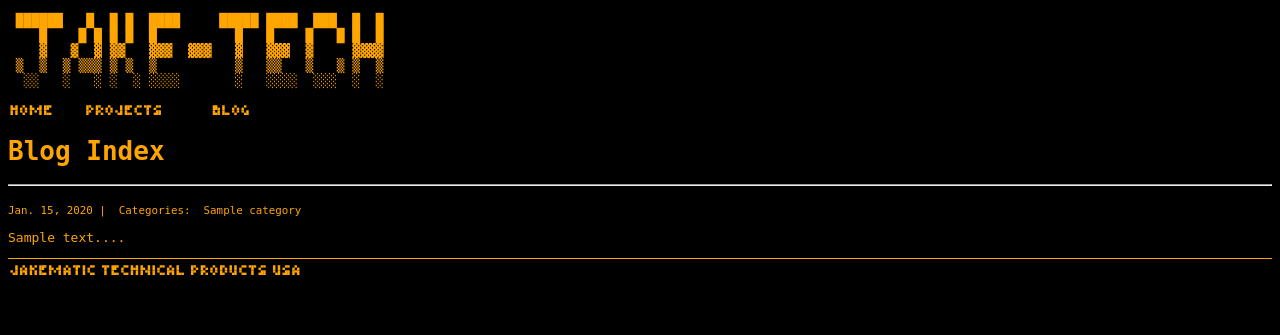
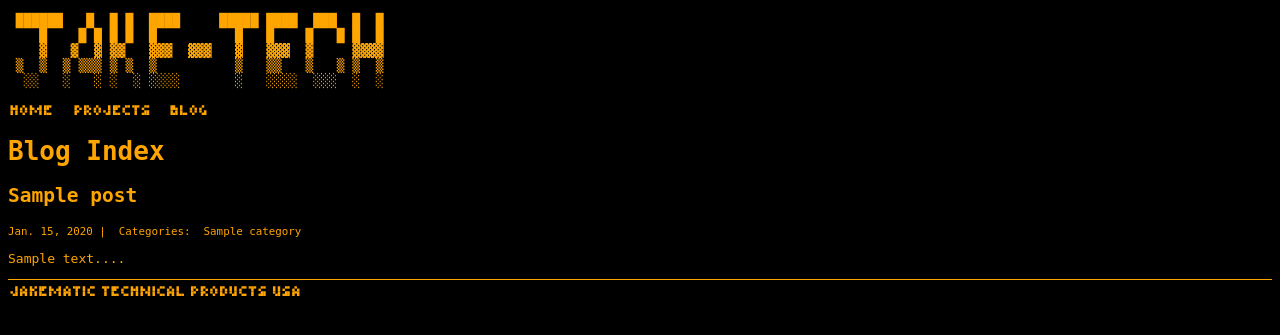
Before and after one commit to Jaco5/portfolio-django, a Django app: page /blog/ in a window 1280 px wide. Shown: the top 335 px of the page. Run offline with Django 4.2, Linux system fonts and the light colour scheme; tables that the repository leaves empty hold one stand-in row (values such as "Sample post").

Commit message:
blog_index.py, nav css

```diff
--- a/blog/templates/blog_index.html
+++ b/blog/templates/blog_index.html
@@ -2,9 +2,8 @@
 {% block page_content %}
 <div>
     <h1>Blog Index</h1>
-    <hr>
     {% for post in posts %}
-    <h2><a href="{% url 'blog_detail' post.pk%}">{{ post.title }}</a></h2>
+    <h2><a href="{% url 'blog_detail' post.pk%}">{{ post.name }}</a></h2>
     <small>
         {{ post.created_on.date }} |&nbsp;
         Categories:&nbsp;
--- a/portfolio/templates/base.html
+++ b/portfolio/templates/base.html
@@ -9,7 +9,7 @@
     a:link { color: orange; text-decoration: none; }
     a:visited { color: darkorange; text-decoration: none; }
     a:hover { color: green; text-decoration: none; }
-    .grid-container { display: grid; grid-template-columns: 6% 10% 7%; }<!-- 2% over word length -->
+    .grid-container { display: grid; grid-template-columns: 4rem 6rem 3rem; }<!-- 2% over word length -->
 </style>
 <meta name="description" content="This page is about...">
 </head>
```
